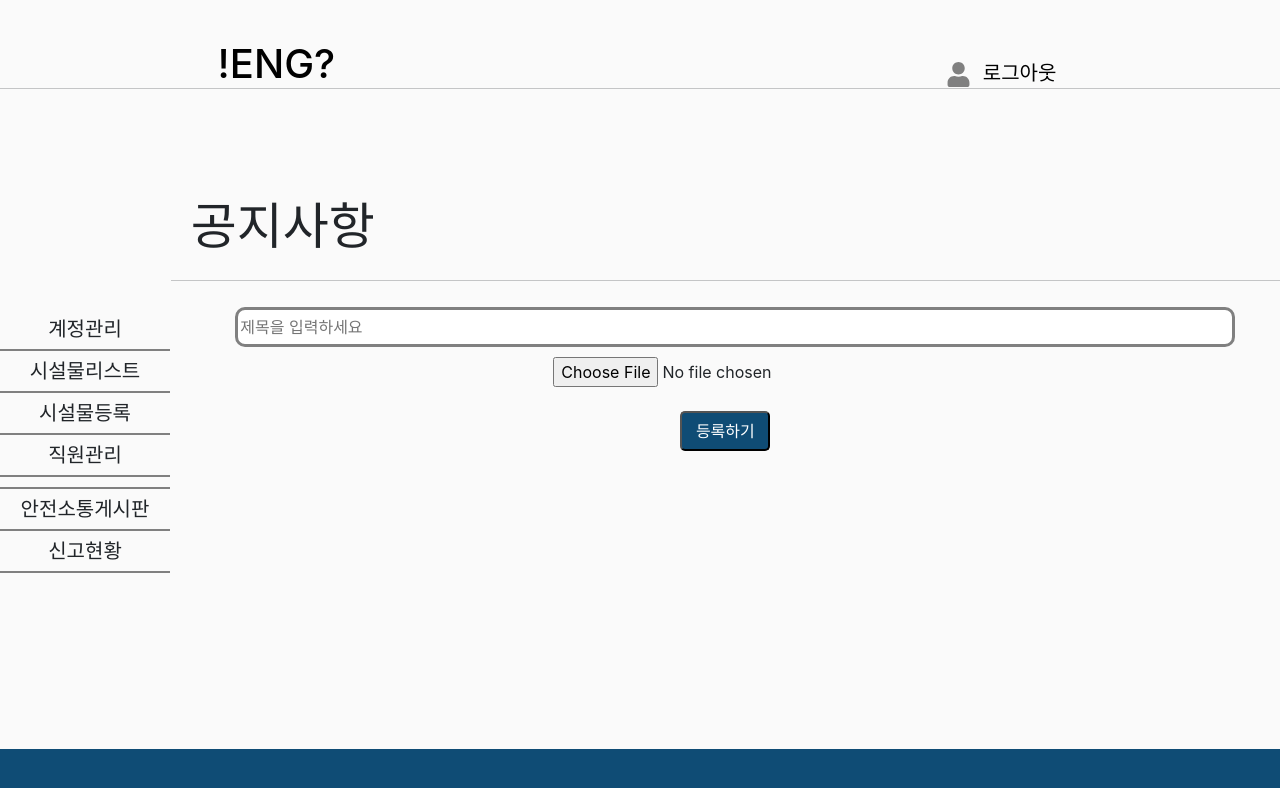
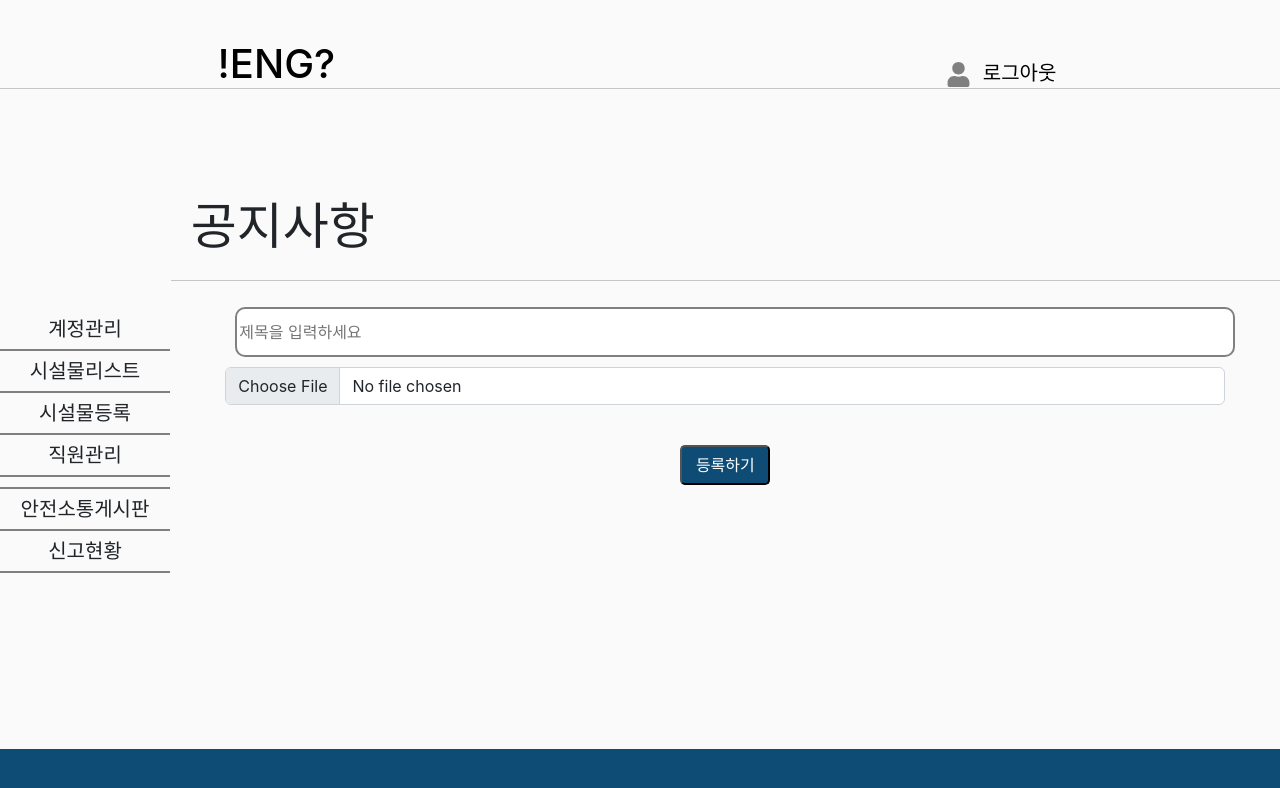
Before and after one commit to 2022OSS-Dev-Competition-ENG-Project/ENG_Web, a React (Create React App) app: page /notice/write in a window 1280 px wide. Shown: the top 788 px of the page. Built offline with nearby package versions, Linux system fonts and the light colour scheme.

Commit message:
[FEAT]코드테스트

```diff
--- a/src/Components/Layout/Write.js
+++ b/src/Components/Layout/Write.js
@@ -2,6 +2,7 @@ import {React, useState} from 'react';
 import styled from 'styled-components';
 import { useNavigate} from 'react-router-dom';
 import axios from 'axios';
+import Form from 'react-bootstrap/Form';
 /*******************공지글 작성 페이지에서 작성 부분*****************/
 
 let Wirte_box = styled.form`
@@ -13,8 +14,8 @@ let Wirte_box = styled.form`
 let Title_input = styled.input`
   width: 100%;
   margin : 10px;
-  height: 40px;
-  border: solid 3px grey;
+  height: 50px;
+  border: solid 2px grey;
   border-radius: 10px;
 `
 
@@ -95,11 +96,15 @@ const Write = () =>  {
       {/************** onChange함수를 이용하여 입력값 변경 ************/}
       <Wirte_box encType='multipart/formdata'>
       <div>
+
         <Title_input placeholder='제목을 입력하세요' name='title' type="text" value={title} onChange={(e)=> {
                  setTitle(e.target.value);
               }}
         ></Title_input>
-        <input type = "file"  name="files" onChange={onFileChange}/>
+
+        <Form.Group controlId="formFile" className="mb-3">
+          <Form.Control type="file" name="files" onChange={onFileChange}/>
+        </Form.Group>
        {/*<Content_input placeholder='내용을 입력하세요' name='content' type="text"  value={content} onChange={(e)=> {
                  setContent(e.target.value);
               }}></Content_input> */}
--- a/src/Pages/Building/BuildingList.js
+++ b/src/Pages/Building/BuildingList.js
@@ -99,19 +99,23 @@ import TableRow from '../../Components/Table/TableRow';
           </NavLink>
           <Button variant="outline-danger"
             onClick={() =>{
-                  onRemove(data[i].facilityName);
+              if(window.confirm('삭제하시면 복구할 수 없습니다. \n 정말로 삭제하시겠습니까?')){
                 axios
                 .get('http://jlchj.iptime.org:8000/facility-service/resignation/manager/' + data[i].facilityNum + '/'+ uuid)
                 .then(()=> {
                   console.log('성공');
-                      alert('시설물이 삭제되었습니다')
+                  alert('시설물이 삭제되었습니다');
+                  window.location.reload();
                 })
                 .catch(error => {
                   alert('시설물삭제에 실패하였습니다');
                   console.log(data[i].facilityNum);
                 })
               }
-            }>삭제</Button>
+              else {
+                alert("취소합니다.");
+              }
+              }}>삭제</Button>
         </TableColumn>
       </TableRow>
     ));
--- a/src/Pages/Notice/NoticeView.js
+++ b/src/Pages/Notice/NoticeView.js
@@ -120,18 +120,21 @@ let Menu_ul = styled.ul`
   width: 300px;
   margin:50px;
   `
+
+
 //서버로 부터 데이터를 불러옴
 function GetData(itemI) {
   let navigate = useNavigate();
   const [data, setData] = useState({});
   const  facility = localStorage.getItem('facilityName');
+  const [date, setDate] = useState();
 
 //axios를 통해 공지글에 필요한 데이터를 불러옴
   useEffect(()=> {
     axios.get('http://jlchj.iptime.org:8000/facility-service/notice/view/'+ itemI)
     .then((response)=> {
       setData(response.data);
-
+      setDate(response.data.noticeDate);
     })
   },[]);
 
@@ -172,7 +175,7 @@ function GetData(itemI) {
                 }}>삭제</Button>
               </Button_box>
             </Title_box><Hr></Hr>
-            <Content_box><Title><h2>{data.noticeTitle}</h2><Date>등록일 : {data.noticeDate}</Date> </Title> {/* 공지글 제목과 등록일을 불러옴 */}
+            <Content_box><Title><h2>{data.noticeTitle}</h2><Date>등록일 : {date}</Date> </Title> {/* 공지글 제목과 등록일을 불러옴 */}
             <Post><Text>{data.noticeText}</Text><Img src={data.noticeImages}></Img></Post></Content_box>       {/* 공지글과 이미지를 불러옴 */}
           </Box2>
         </Body>
```
Lines whose indentation alone changed are shown as unchanged.
